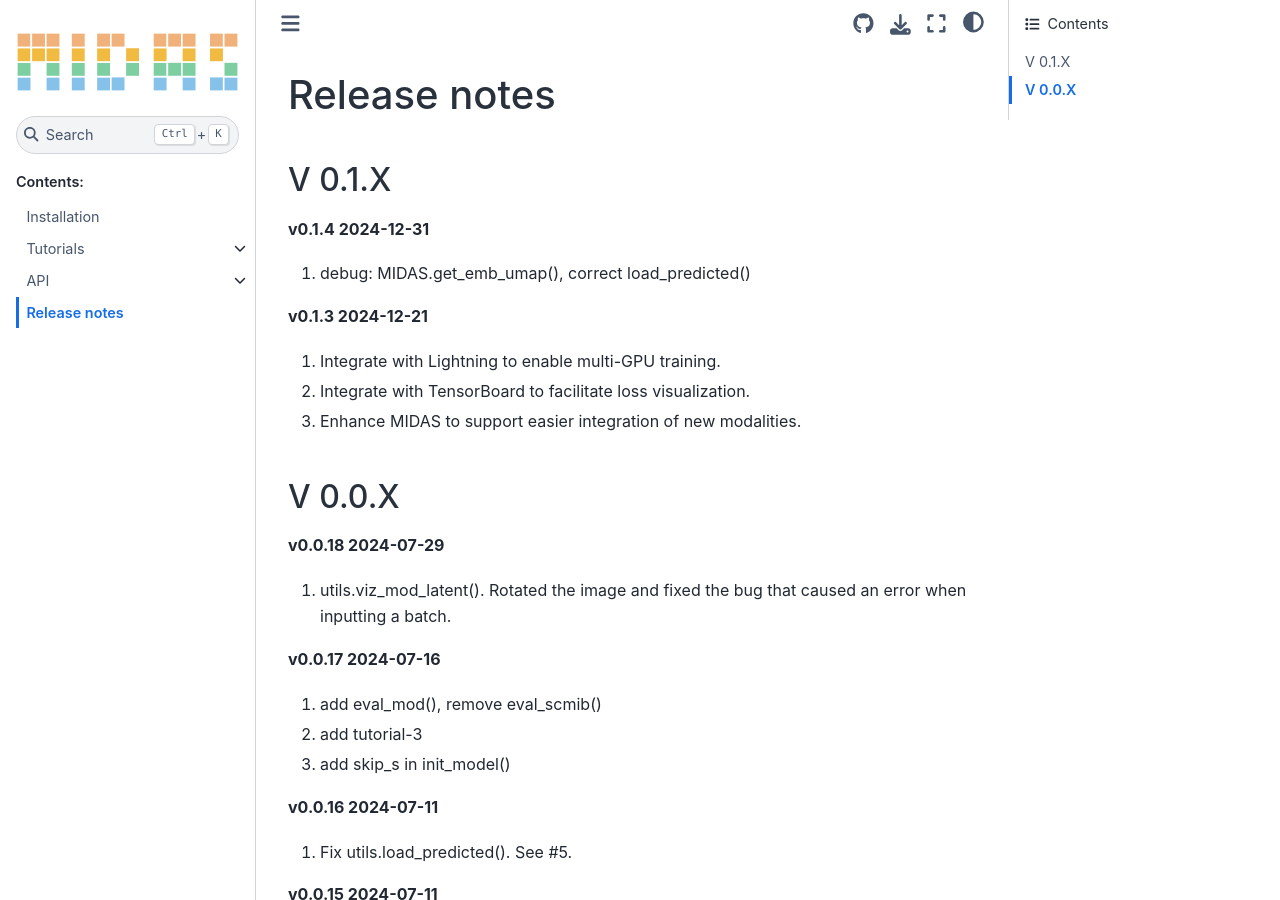
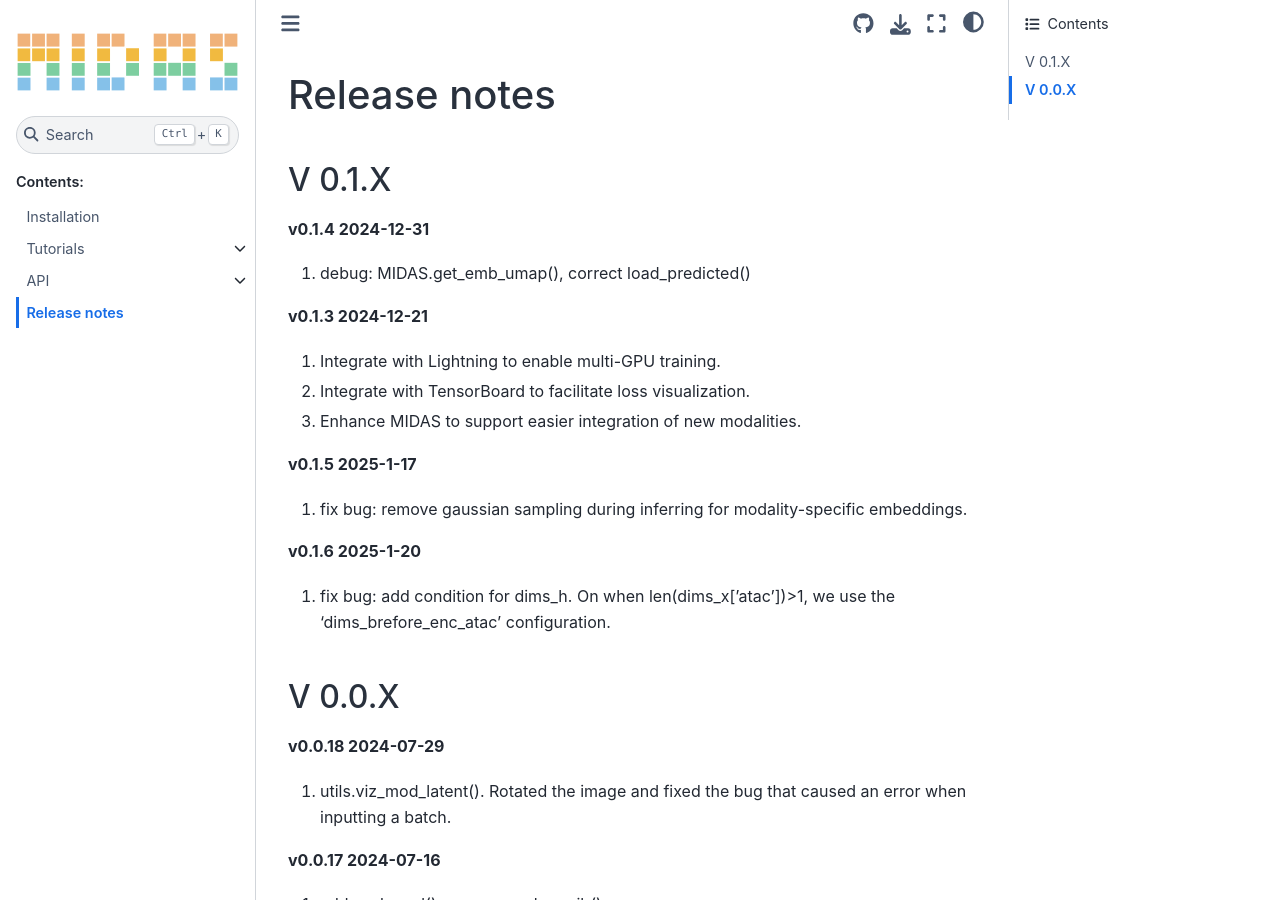
Before and after one commit to labomics/midas, a Sphinx documentation site: the page built from docs/source/release.md, in a window 1280 px wide and 900 px high. Built offline with Sphinx 7.4.7 and the Sphinx Book theme 1.1.4, drawn with Linux system fonts in a browser that asks for light colours; pages that are not in the unit, such as notebooks, are missing from menus.

Commit message:
add release info

```diff
--- a/docs/source/release.md
+++ b/docs/source/release.md
@@ -11,6 +11,14 @@
 1. Integrate with Lightning to enable multi-GPU training.
 2. Integrate with TensorBoard to facilitate loss visualization.
 3. Enhance MIDAS to support easier integration of new modalities.
+
+**v0.1.5 2025-1-17**
+
+1. fix bug: remove gaussian sampling during inferring for modality-specific embeddings.
+
+**v0.1.6 2025-1-20**
+
+1. fix bug: add condition for dims_h. On when  len(dims_x['atac'])>1, we use the 'dims_brefore_enc_atac' configuration.
 
 ## V 0.0.X
 
```
